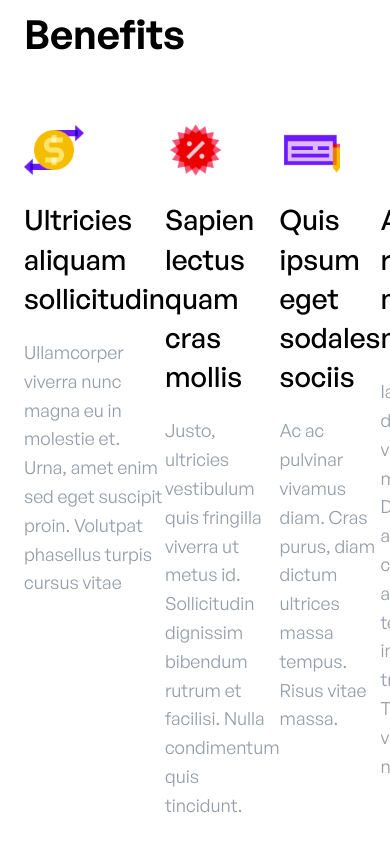
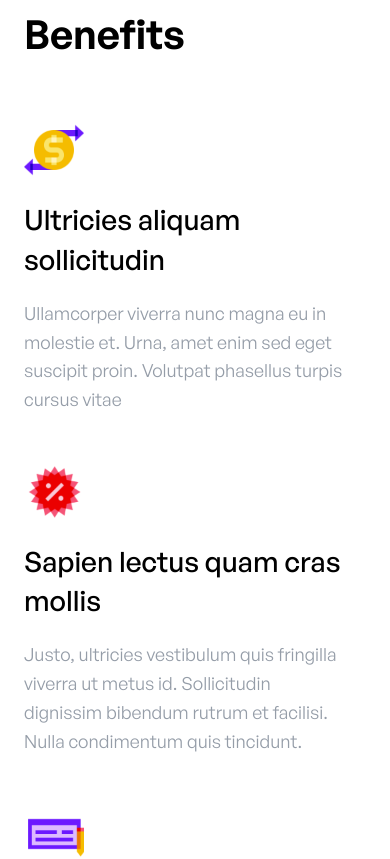
Before and after one commit to emanuelchristo/finquest, a Next.js app: page / in a window 390 px wide. Shown: the part 2060-2919 px from the top of the page. Built offline with nearby package versions, Linux system fonts and the light colour scheme.

Commit message:
benefits responsive

```diff
--- a/components/benefits.module.css
+++ b/components/benefits.module.css
@@ -9,10 +9,11 @@
 .content-wrapper {
 	display: grid;
 	grid-template-columns: 1fr 1fr 1fr 1fr;
+	gap: 2rem;
 }
 
 .benefit {
-	max-width: 240px;
+	max-width: 280px;
 }
 .benefit img {
 	margin-bottom: 1.25rem;
@@ -27,3 +28,36 @@
 	font-size: 1.125rem;
 	line-height: 1.6;
 }
+
+@media (max-width: 1279px) {
+	.content-wrapper {
+		grid-template-columns: 1fr 1fr 1fr;
+		column-gap: 2rem;
+		row-gap: 3rem;
+	}
+}
+
+@media (max-width: 1023px) {
+	.content-wrapper {
+		grid-template-columns: 1fr 1fr;
+		column-gap: 2rem;
+		row-gap: 3rem;
+	}
+}
+
+@media (max-width: 767px) {
+}
+
+@media (max-width: 639px) {
+}
+
+@media (max-width: 480px) {
+	.benefit {
+		max-width: 320px;
+	}
+	.content-wrapper {
+		grid-template-columns: 1fr;
+		column-gap: 2rem;
+		row-gap: 3rem;
+	}
+}
```
